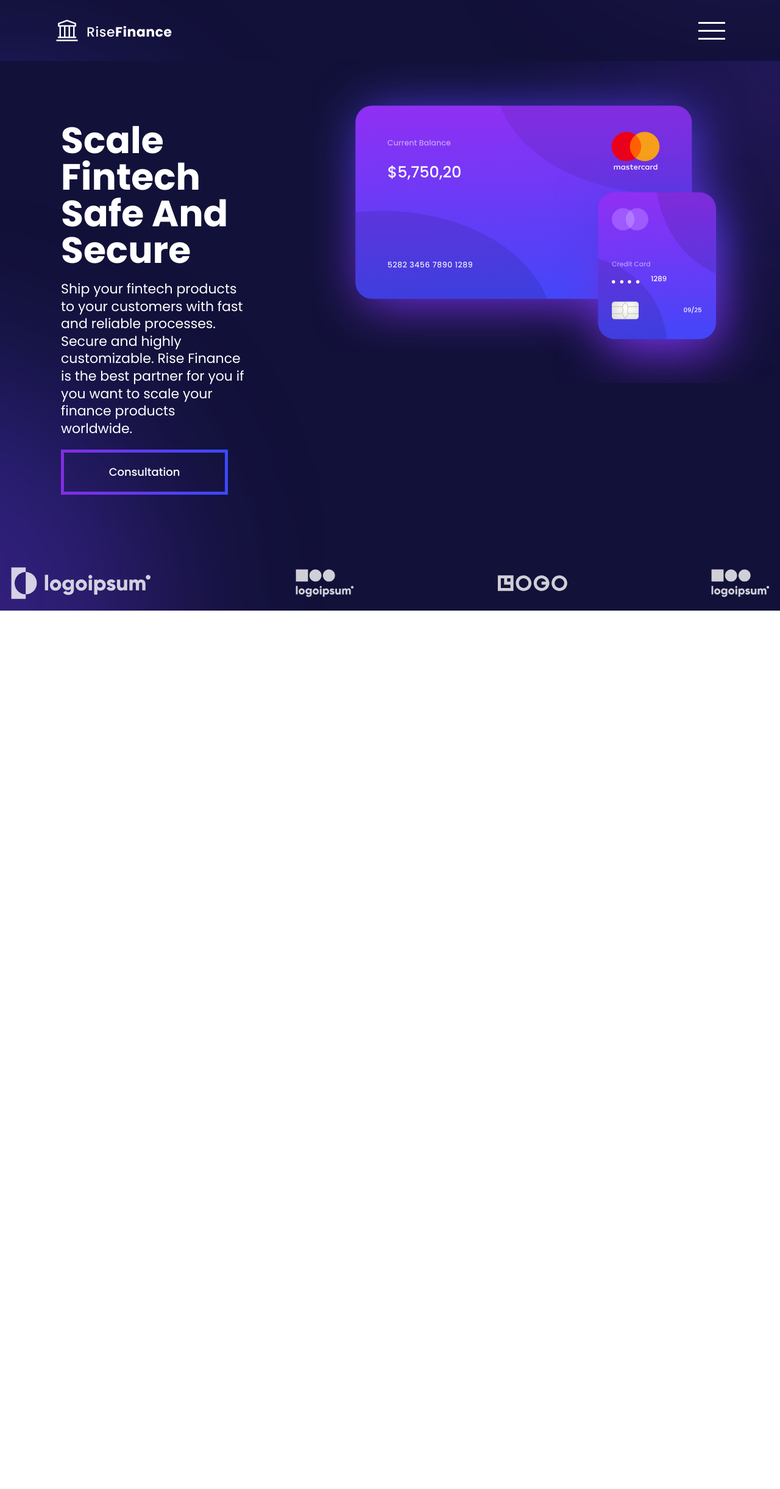
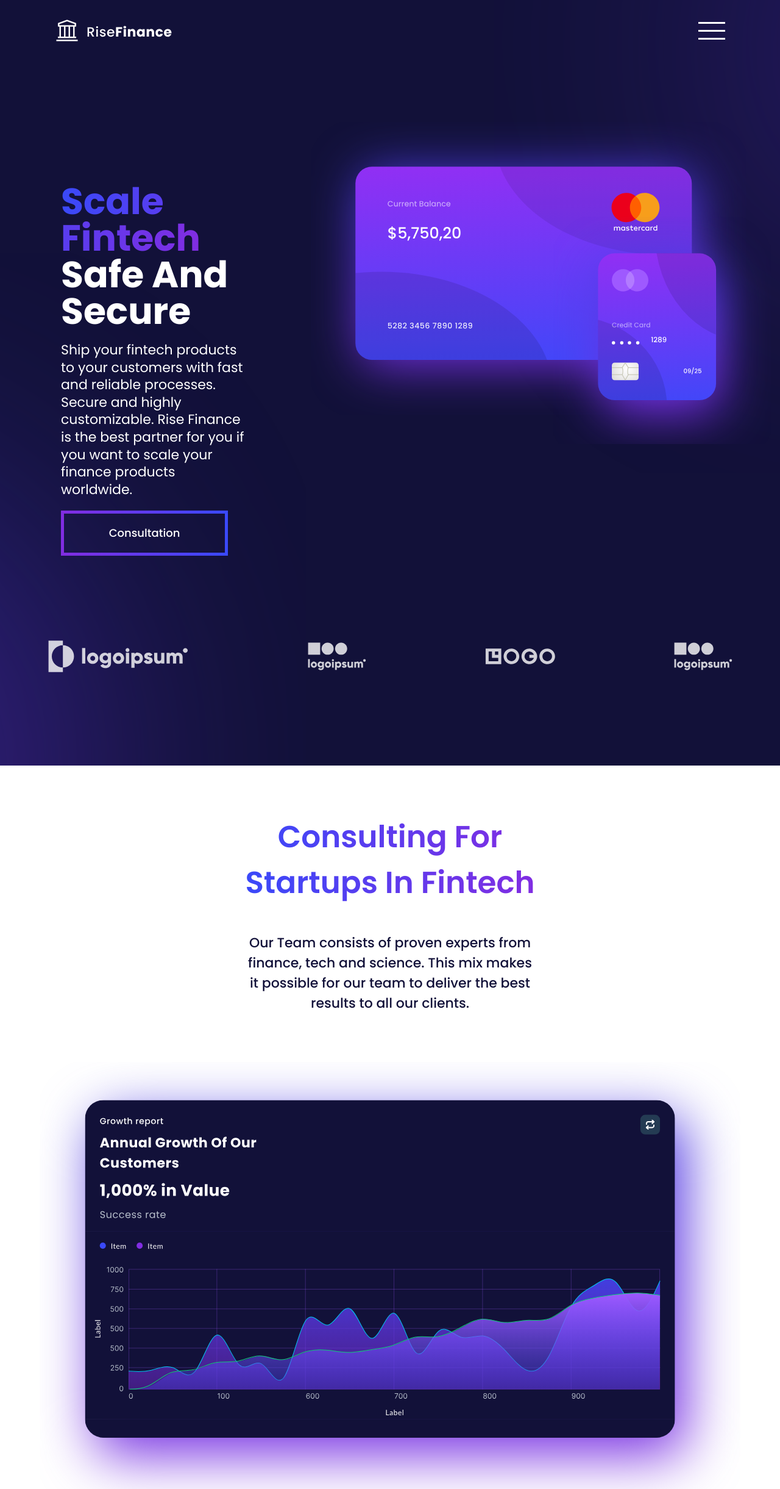
Before and after one commit to Vitchenzo2812/rise-finance, a React (Vite) app: page / in a window 1280 px wide. Shown: the whole page at 61% size. Before the commit the page ends 1001 px from the top, so only its background shows below. Built offline with nearby package versions, Linux system fonts and the light colour scheme.

Commit message:
feat: added Section Consulting-for-startups and create Component Heading

```diff
--- a/src/components/Header/index.tsx
+++ b/src/components/Header/index.tsx
@@ -6,7 +6,6 @@ export default function Header() {
   const [isOpened, setIsOpened] = useState<boolean>(false)
 
   return(
-    <Section background="url(./public/hero.svg)">
     <S.Wrapper>
       <S.Logo />
       <S.Menu isOpened={isOpened} onClick={() => setIsOpened(old => !old)}>
@@ -15,6 +14,5 @@ export default function Header() {
         <div></div>
       </S.Menu>
     </S.Wrapper>
-    </Section>
 );
 }
--- a/src/components/Header/styled.ts
+++ b/src/components/Header/styled.ts
@@ -42,6 +42,7 @@ export const Menu = styled.div<{ isOpened: boolean }>`
   }
   ${props => props.isOpened ? css`
   div:nth-child(2) { display: none; }
+
   div:nth-child(1) {
     transform: rotate(-45deg) translateY(.9rem);
   }
--- /dev/null
+++ b/src/components/Heading/index.tsx
@@ -0,0 +1,20 @@
+import * as S from './styled';
+
+interface HeadingProps {
+  title: string;
+  subtitle: string;
+  size: string;
+}
+
+export default function Heading({ title, subtitle, size }: HeadingProps) {
+  return(
+    <S.Wrapper size={size}>
+      <S.Title>
+        {title}
+      </S.Title>
+      <S.Subtitle>
+        {subtitle}
+      </S.Subtitle>
+    </S.Wrapper>
+  );
+}
--- /dev/null
+++ b/src/components/Heading/styled.ts
@@ -0,0 +1,25 @@
+import styled from "styled-components";
+
+export const Wrapper = styled.div<{ size: string }>`
+  display: flex;
+  flex-direction: column;
+  gap: ${props => props.size};
+  padding: 8rem;
+`
+
+export const Title = styled.h2`
+  justify-content: center;
+  font-size: 5rem;
+  font-weight: 600;
+  background: linear-gradient(90deg, rgba(58,73,249,1) 0%, rgba(129,45,226,1) 100%);
+  background-clip: text;
+  -webkit-background-clip: text;
+  color: transparent;
+`
+
+export const Subtitle = styled.h2`
+  font-size: 2.2rem;
+  font-weight: 500;
+  color: #121139;
+  justify-content: center;
+`
--- /dev/null
+++ b/src/components/Home/Main/Consulting-for-startups/index.tsx
@@ -0,0 +1,21 @@
+import * as S from './styled';
+
+import Section from '../../../Section';
+import Heading from '../../../Heading';
+
+export default function ConsultingForStartups() {
+  return(
+    <Section>
+      <S.Wrapper>
+        <S.Texts>
+          <Heading
+            size="4.4rem"
+            title="Consulting For Startups In Fintech"
+            subtitle="Our Team consists of proven experts from finance, tech and science. This mix makes it possible for our team to deliver the best results to all our clients."
+          />
+        </S.Texts>
+        <S.Graphic />
+      </S.Wrapper>
+    </Section>
+  );
+}
--- /dev/null
+++ b/src/components/Home/Main/Consulting-for-startups/styled.ts
@@ -0,0 +1,22 @@
+import styled from "styled-components";
+
+export const Wrapper = styled.div`
+  display: flex;
+  flex-direction: column;
+  height: max-content;
+
+  align-items: center;
+`
+
+export const Texts = styled.div`
+  width: 50%;
+  text-align: center;
+`
+
+export const Graphic = styled.div`
+  width: 115rem;
+  height: 70rem;
+  background-image: url(./public/graph.svg);
+  background-repeat: no-repeat;
+  background-size: cover;
+`
--- a/src/components/Home/Main/Hero/index.tsx
+++ b/src/components/Home/Main/Hero/index.tsx
@@ -9,7 +9,7 @@ export default function Hero() {
 
       <S.Container>
         <S.WrapperText>
-          <S.Title><span>Scale Fintech</span><br/>Safe And Secure</S.Title>
+          <S.Title><S.TitleGradient>Scale Fintech</S.TitleGradient><br/>Safe And Secure</S.Title>
           <S.Description>Ship your fintech products to your customers with fast and reliable processes. Secure and highly customizable. Rise Finance is the best partner for you if you want to scale your finance products worldwide.</S.Description>
           <S.Button>
             <span>Consultation</span>
--- a/src/components/Home/Main/Hero/styled.ts
+++ b/src/components/Home/Main/Hero/styled.ts
@@ -3,14 +3,15 @@ import styled from "styled-components";
 export const Container = styled.div`
   display: grid;
   color: #fff;
+  padding-top: 10rem;
 `
 
 export const WrapperText = styled.div`
   grid-column: 1;
   display: flex;
+  flex-direction: column;
   row-gap: 2rem;
   padding: 10rem;
-  flex-direction: column;
 `
 
 export const WrapperCard = styled.div`
@@ -20,6 +21,13 @@ export const WrapperCard = styled.div`
 export const Title = styled.h1`
   font-size: 6rem;
   line-height: 100%;
+`
+
+export const TitleGradient = styled.span`
+  background: linear-gradient(90deg, rgba(58,73,249,1) 0%, rgba(129,45,226,1) 100%);
+  background-clip: text;
+  -webkit-background-clip: text;
+  color: transparent;
 `
 
 export const Description = styled.p`
@@ -88,7 +96,9 @@ export const Sponsors = styled.div<{ img: string, sizeW: string, sizeH: string }
 export const Footer = styled.div`
   display: flex;
   align-items: center;
-  justify-content: space-between;
+  justify-content: center;
+  gap: 19.1rem;
 
-  padding: 1.5rem;
+  padding: 3.5rem;
+  padding-bottom: 14.9rem;
 `
--- a/src/components/Home/Main/index.tsx
+++ b/src/components/Home/Main/index.tsx
@@ -1,9 +1,11 @@
 import Hero from "./Hero";
+import ConsultingForStartups from './Consulting-for-startups';
 
 export default function Main() {
   return(
     <>
       <Hero />
+      <ConsultingForStartups />
     </>
   );
 }
--- a/src/components/Section/styled.ts
+++ b/src/components/Section/styled.ts
@@ -1,7 +1,7 @@
 import styled from 'styled-components';
 
 export const Container = styled.div<{ background?: string }>`
-  width: 100vw;
+  width: 100%;
   height: max-content;
   background: ${props => props.background};
   background-repeat: no-repeat;
@@ -10,5 +10,5 @@ export const Container = styled.div<{ background?: string }>`
 `
 
 Container.defaultProps = {
-  background: ''
+  background: '#fff',
 }
--- a/src/styles/global.ts
+++ b/src/styles/global.ts
@@ -18,8 +18,4 @@ export const GlobalStyle = createGlobalStyle`
     html {
         font-size: 62.5%;
     }
-
-    body {
-        overflow: hidden;
-    }
 `
```
Also changed, not shown: public/graph.svg (added), 1 other file (tests, documents, lock files or other folders). Lines whose indentation alone changed are shown as unchanged.
